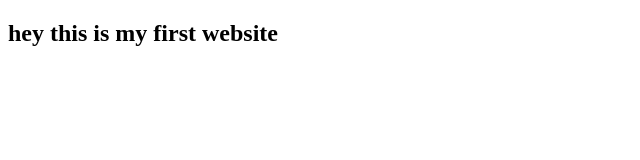
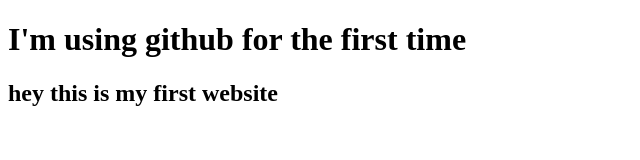
Before and after one commit to rakib114/my-first-website, a plain HTML site: page index.html in a window 1280 px wide. Shown: the whole page, without its empty margins (0-640 px from the left). Drawn offline with Linux system fonts and the light colour scheme.

Commit message:
adding a new header

```diff
--- a/index.html
+++ b/index.html
@@ -8,6 +8,7 @@
 </head>
 
 <body>
+    <h1>I'm using github for the first time</h1>
     <h2>hey this is my first website</h2>
 </body>
 
```
